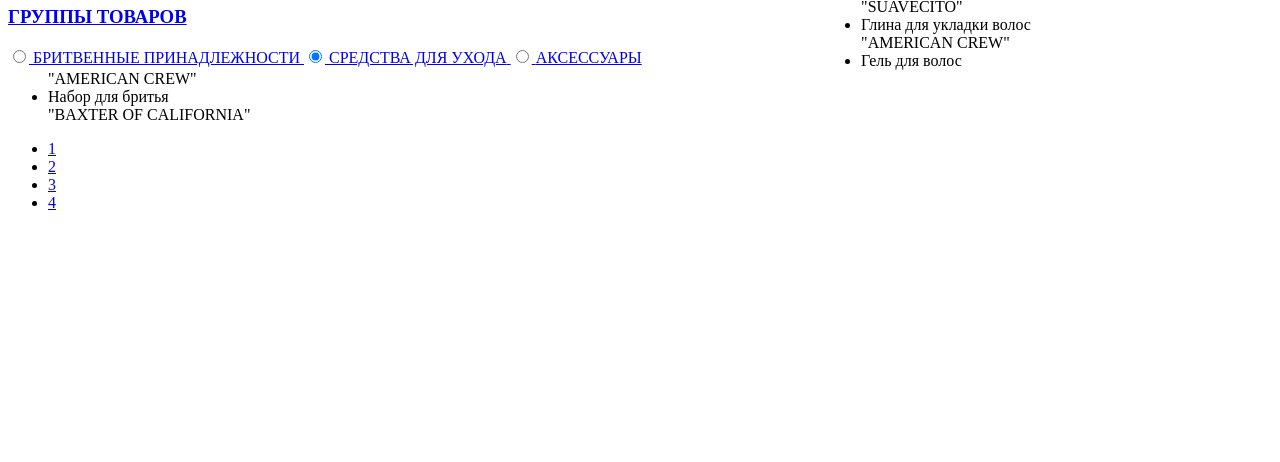
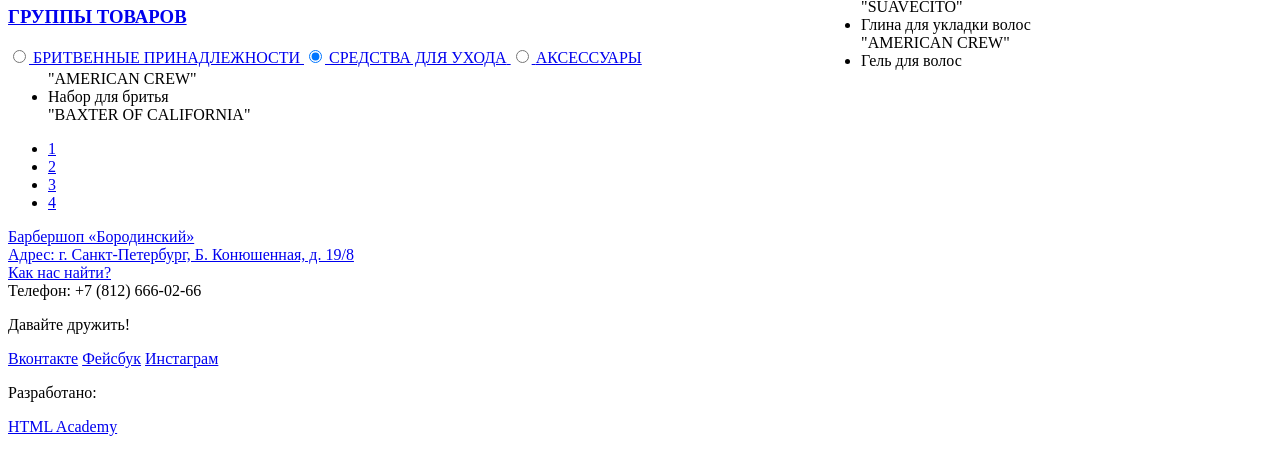
Before and after one commit to AnnaMountana/244722-barbershop, a plain HTML site: page index2.html in a window 1280 px wide. Shown: the part 338-800 px from the top of the page. Drawn offline with Linux system fonts and the light colour scheme.

Commit message:
добавила футер

```diff
--- a/index2.html
+++ b/index2.html
@@ -85,3 +85,25 @@
   <li><a href="#"><img src="">4</li>
   </ul>
 </main>
+<footer class="main-footer">
+<div class="container">
+<section class="footer-contacts">
+Барбершоп «Бородинский»<br>
+Адрес: г. Санкт-Петербург, Б. Конюшенная, д. 19/8<br>
+<a href="#">Как нас найти?</a><br>
+Телефон: +7 (812) 666-02-66
+</section>
+<section class="footer-social">
+<p>Давайте дружить!</p>
+<a class="social-btn social-btn-vk" href="#">Вконтакте</a>
+   <a class="social-btn social-btn-fb" href="#">Фейсбук</a>
+   <a class="social-btn social-btn-inst" href="#">Инстаграм</a>
+</section>
+<section class="footer-copyright">
+<p>Разработано:</p>
+<a class="btn" href="https://htmlacademy.ru">HTML Academy</a>
+</section>
+</div>
+</footer>
+</body>
+</html>
```
Also changed, not shown: index3.html (added), 1 other file.
